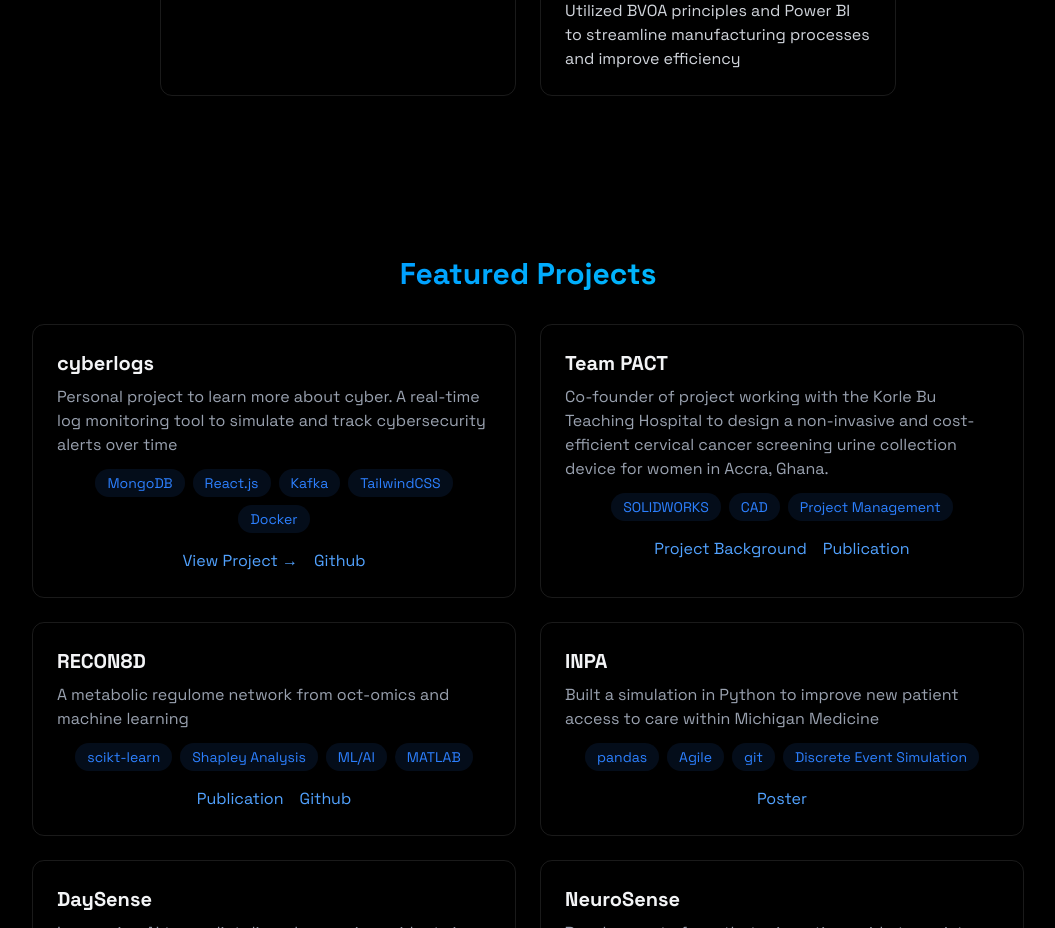
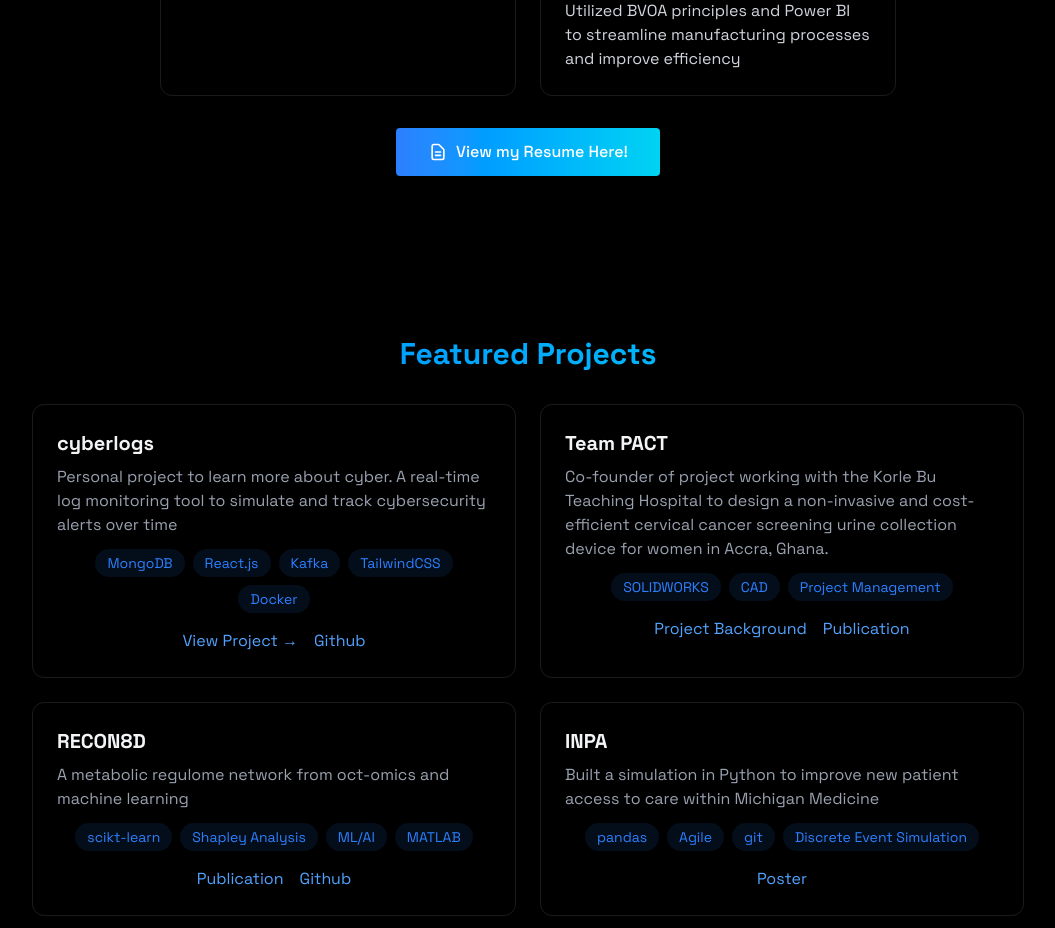
Before and after one commit to srmenon02/suraj-menon-portfolio, a React (Vite) app: page / in a window 1280 px wide. Shown: the part 1980-2908 px from the top of the page, without its empty margins (112-1167 px from the left). Built offline with nearby package versions, Linux system fonts and the light colour scheme.

Commit message:
Resume added

```diff
--- a/src/components/sections/About.jsx
+++ b/src/components/sections/About.jsx
@@ -132,6 +132,19 @@ export const About = () => {
                     </div>
                 </div>
             </div>
+            <div className="flex justify-center mt-8">
+                <a
+                    href="/suraj-menon-portfolio/Files/resume.pdf"
+                    target="_blank"
+                    rel="noopener noreferrer"
+                    className="bg-gradient-to-r from-blue-500 to-cyan-400 text-white py-3 px-8 rounded font-medium transition relative overflow-hidden hover:-translate-y-0.5 hover:shadow-[0_0_15px_rgba(59,130,246,0.4)] inline-flex items-center gap-2"
+                >
+                    <svg xmlns="http://www.w3.org/2000/svg" className="h-5 w-5" fill="none" viewBox="0 0 24 24" stroke="currentColor">
+                        <path strokeLinecap="round" strokeLinejoin="round" strokeWidth={2} d="M9 12h6m-6 4h6m2 5H7a2 2 0 01-2-2V5a2 2 0 012-2h5.586a1 1 0 01.707.293l5.414 5.414a1 1 0 01.293.707V19a2 2 0 01-2 2z" />
+                    </svg>
+                    View my Resume Here!
+                </a>
+            </div>
         </div>
     </RevealOnScroll>
     </section>;
```
Also changed, not shown: 1 other file (tests, documents, lock files or other folders).
